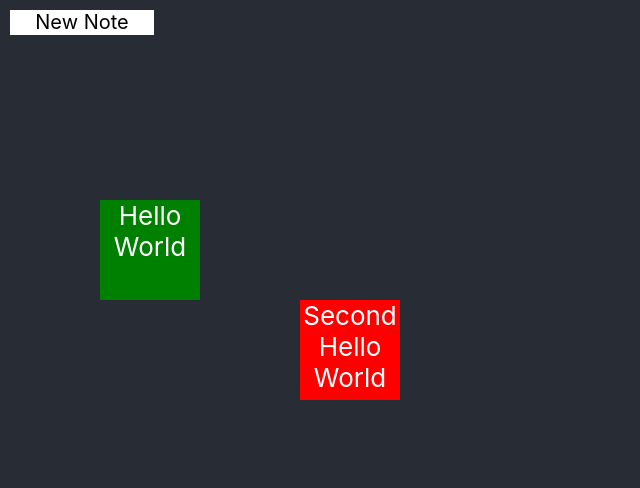
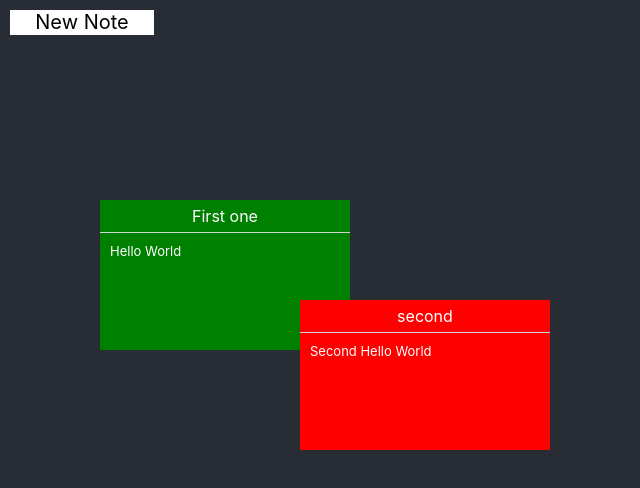
Before and after one commit to gerritboogaart/pingpong, a React (Create React App) app: page / in a window 1280 px wide. Shown: the top 488 px of the page, without its empty margins (0-640 px from the left). Built offline with nearby package versions, Linux system fonts and the light colour scheme.

Commit message:
create form placeholder

```diff
--- a/src/App.js
+++ b/src/App.js
@@ -6,6 +6,7 @@ import { NewNote } from './components/NewNote';
 
 const FAKE = [
   {
+    title: 'First one',
     body: 'Hello World',
     bg: 'green',
     left: '100',
@@ -13,6 +14,7 @@ const FAKE = [
     zIndex: '1'
   },
   {
+    title: 'second',
     body: 'Second Hello World',
     bg: 'red',
     left: '300',
@@ -34,7 +36,7 @@ const Button = styled.div`
 `
 
 function App() {
-    const [notes, setNotes] = useState(FAKE)
+    const [notes, setNotes] = useState([])
   // const [ping, setPing] = useState('ping')
   const [showForm, setShowForm] = useState(false)
 
@@ -51,7 +53,19 @@ function App() {
     }
   }, [])
 
+  const addNote = (note) => {
+    const zIndex = notes.reduce((acc, note) => {
+      if (Number(note.zIndex) > acc) acc = Number(note.zIndex)
+      return acc
+    }, 0).toString()
 
+    const newNote = {...note, left: '500', top: '300', zIndex }
+    console.log('saving', zIndex, newNote)
+    const nextNotes = [...notes, newNote]
+    setNotes(nextNotes)
+    const json = JSON.stringify(nextNotes)
+    localStorage.setItem('notes', json)
+  }
 
   const renderNotes = () => {
     return notes.map(n => {
@@ -61,6 +75,7 @@ function App() {
         zindex={n.zIndex}
         left={n.left}
         top={n.top}
+        title={n.title}
       />
     })
   }
@@ -71,7 +86,7 @@ function App() {
       <header className="App-header">
         <Button onClick={() => setShowForm(!showForm)}>New Note</Button>
         {renderNotes()}
-        {showForm && <NewNote />}
+        {showForm && <NewNote hideModal={setShowForm} addNote={addNote} />}
       </header>
     </div>
   );
--- a/src/components/Notes.jsx
+++ b/src/components/Notes.jsx
@@ -3,8 +3,8 @@ import { useState } from "react"
 import styled from "styled-components"
 
 const Note = styled.div`
-    width: 100px;
-    height: 100px;
+    width: 250px;
+    height: 150px;
     background: ${props => props.bg};
     position: absolute;
     z-index: ${props => props.zindex};
@@ -12,9 +12,25 @@ const Note = styled.div`
     top: ${props => props.top}px;
     cursor: move;
     display: ${props => props.display};
+    font-size: 14px;
 
 `
-export const Notes = ({bg, body, zindex, left, top}) => {
+const Title = styled.div`
+    font-size: 16px;
+    line-height: 2rem;
+    width: 100%;
+    border-bottom: 1px solid lightgrey;
+`
+
+const Body = styled.div`
+    padding: 10px;
+    font-size: 13px;
+    text-overflow: ellipsis;
+    height: 92px;
+    overflow: hidden;
+    text-align: left;
+`
+export const Notes = ({bg, body, zindex, left, top, title}) => {
     const [display, setDisplay] = useState('block')
     const [pos, setPos] = useState({ left, top })
     const [zz, setZz] = useState(zindex)
@@ -38,5 +54,8 @@ export const Notes = ({bg, body, zindex, left, top}) => {
 
         }}
         draggable={true}
-        >{body}</Note>
+        >
+            <Title>{title}</Title>
+            <Body>{body}</Body>
+        </Note>
 }
```
